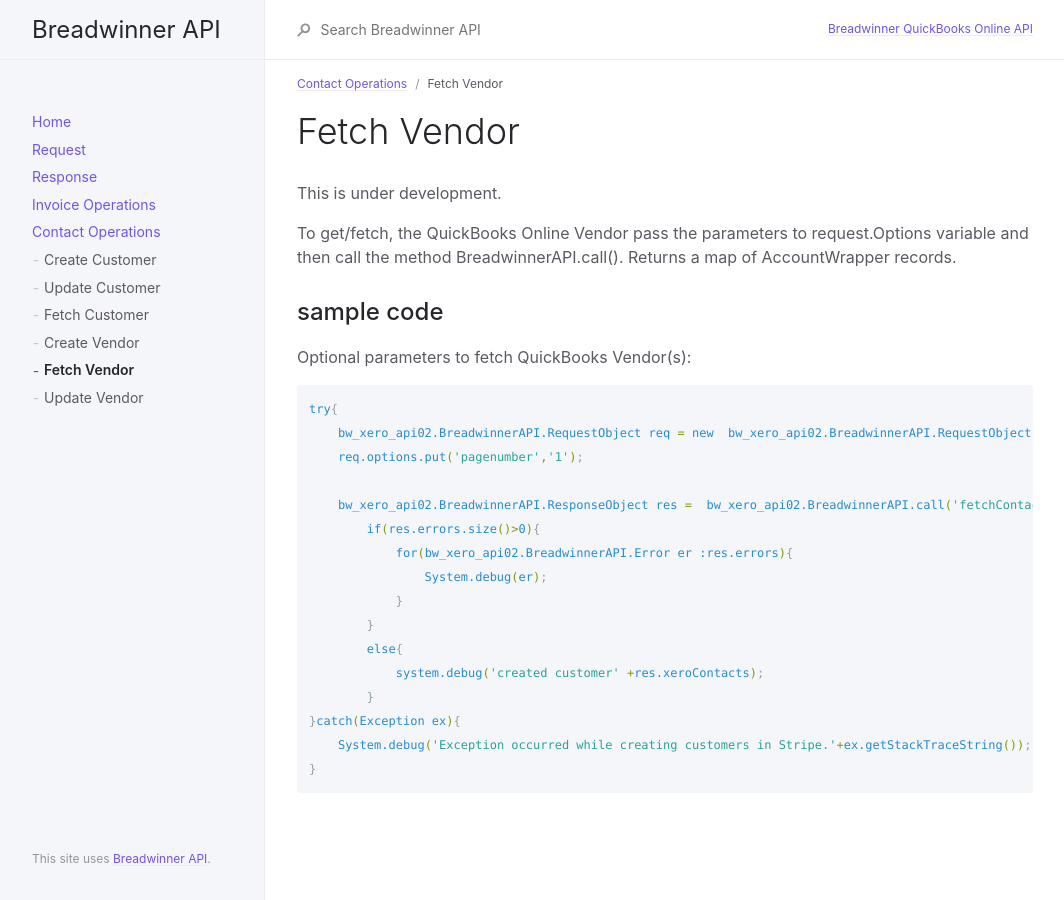
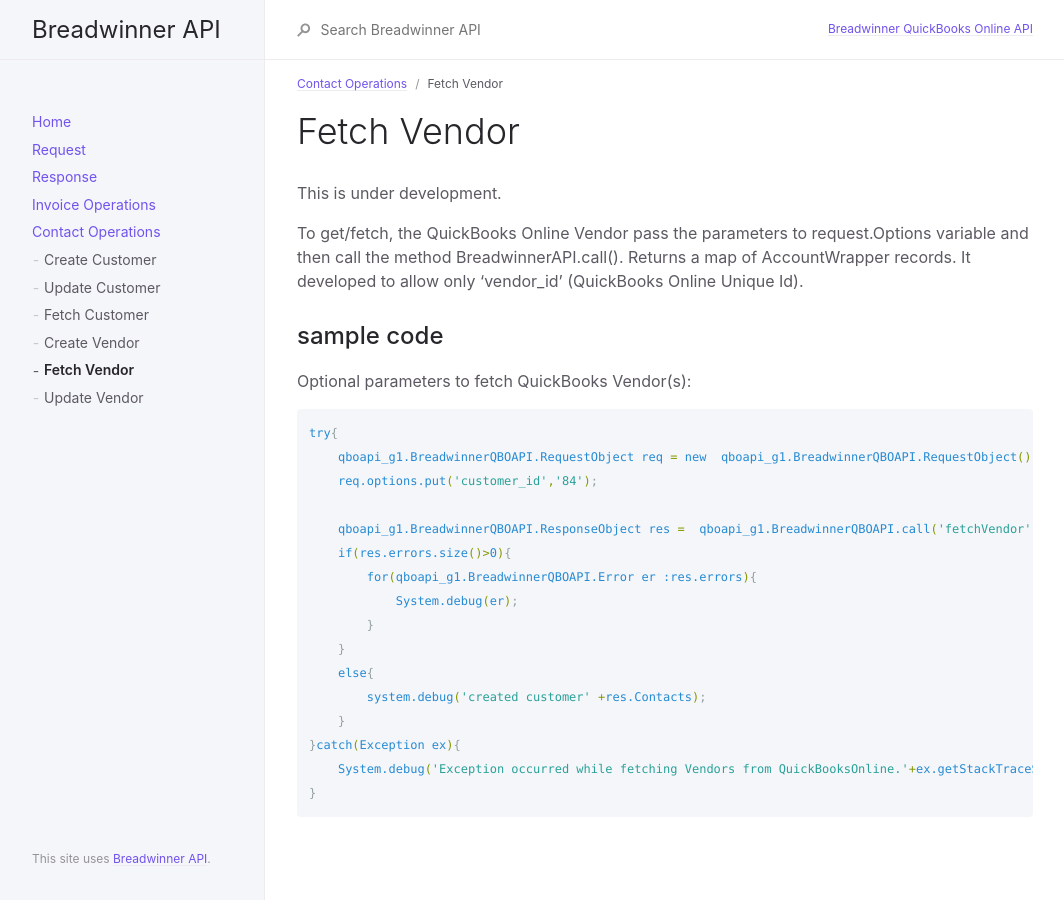
Before and after one commit to suchimitha/Documentation-of-QBO-API, a Jekyll site: the page built from docs/CustomerOperations/FetchQBOVendor.md, in a window 1280 px wide. Shown: the whole page, without its empty margins (107-1171 px from the left). Built offline with Jekyll 4.4.1, drawn with Linux system fonts in a browser that asks for light colours.

````diff
--- a/docs/CustomerOperations/FetchQBOVendor.md
+++ b/docs/CustomerOperations/FetchQBOVendor.md
@@ -12,6 +12,7 @@ This is under development.
 
 
 To get/fetch, the QuickBooks Online Vendor pass the parameters to request.Options variable and then call the method BreadwinnerAPI.call(). Returns a map of AccountWrapper records.
+It developed to allow only 'vendor_id' (QuickBooks Online Unique Id).
 
 ## sample code
 
@@ -19,19 +20,19 @@ Optional parameters to fetch QuickBooks Vendor(s):
 
 ```scss
 try{
-    bw_xero_api02.BreadwinnerAPI.RequestObject req = new  bw_xero_api02.BreadwinnerAPI.RequestObject();
-    req.options.put('pagenumber','1');
+    qboapi_g1.BreadwinnerQBOAPI.RequestObject req = new  qboapi_g1.BreadwinnerQBOAPI.RequestObject();
+    req.options.put('customer_id','84');
 
-    bw_xero_api02.BreadwinnerAPI.ResponseObject res =  bw_xero_api02.BreadwinnerAPI.call('fetchContacts', req);
-        if(res.errors.size()>0){
-            for(bw_xero_api02.BreadwinnerAPI.Error er :res.errors){
-                System.debug(er);
-            }
+    qboapi_g1.BreadwinnerQBOAPI.ResponseObject res =  qboapi_g1.BreadwinnerQBOAPI.call('fetchVendor', req);
+    if(res.errors.size()>0){
+        for(qboapi_g1.BreadwinnerQBOAPI.Error er :res.errors){
+            System.debug(er);
         }
-        else{
-            system.debug('created customer' +res.xeroContacts);
-        }
+    }
+    else{
+        system.debug('created customer' +res.Contacts);
+    }
 }catch(Exception ex){
-    System.debug('Exception occurred while creating customers in Stripe.'+ex.getStackTraceString());
+    System.debug('Exception occurred while fetching Vendors from QuickBooksOnline.'+ex.getStackTraceString());
 }
 ```
````
Also changed, not shown: docs/CustomerOperations/CreateQBOCustomer.md (+1 -1 lines), docs/CustomerOperations/CreateQBOVendor.md (+1 -1 lines), docs/CustomerOperations/FetchQBOCustomer.md (+12 -11 lines), docs/CustomerOperations/UpdateQBOCustomer.md (+1 -1 lines), docs/CustomerOperations/UpdateQBOVendor.md (+1 -1 lines).
